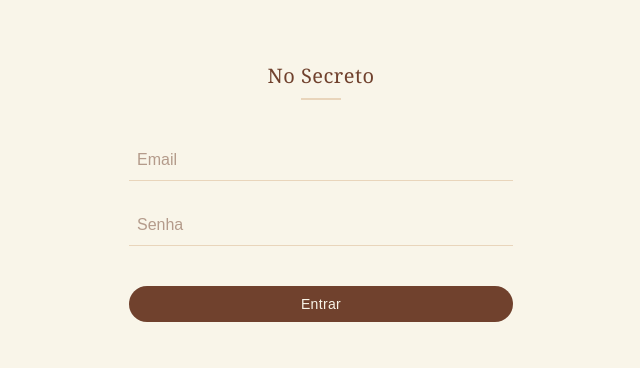
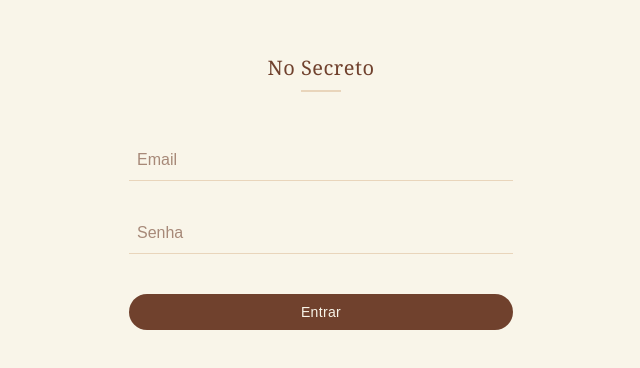
Before and after one commit to michelesannti/no-secreto, a Next.js app: page /login in a window 1280 px wide. Shown: the part 208-576 px from the top of the page, without its empty margins (319-959 px from the left). Built offline with nearby package versions, Linux system fonts and the light colour scheme.

Commit message:
refinamento final layout login alinhado com app

```diff
--- a/app/(auth)/login/page.tsx
+++ b/app/(auth)/login/page.tsx
@@ -31,14 +31,16 @@ export default function LoginPage() {
     <div className="min-h-screen bg-[#f9f5e9] flex items-center justify-center text-[#70412d] px-6">
       <div className="w-full max-w-sm">
 
-        <div className="mb-10 text-center">
+        {/* Título */}
+        <div className="mb-12 text-center">
           <h1 className="text-xl font-serif tracking-wide">
             No Secreto
           </h1>
           <div className="w-10 h-[2px] bg-[#e9d5bb] mt-2 mx-auto"></div>
         </div>
 
-        <form onSubmit={handleLogin} className="flex flex-col gap-6">
+        {/* Form */}
+        <form onSubmit={handleLogin} className="flex flex-col gap-8">
 
           <input
             type="email"
@@ -46,7 +48,7 @@ export default function LoginPage() {
             value={email}
             onChange={(e) => setEmail(e.target.value)}
             required
-            className="bg-transparent border-b border-[#e9d5bb] p-2 focus:outline-none"
+            className="bg-transparent border-b border-[#e9d5bb] p-2 text-[#70412d] placeholder:text-[#70412d]/60 focus:outline-none"
           />
 
           <input
@@ -55,12 +57,12 @@ export default function LoginPage() {
             value={password}
             onChange={(e) => setPassword(e.target.value)}
             required
-            className="bg-transparent border-b border-[#e9d5bb] p-2 focus:outline-none"
+            className="bg-transparent border-b border-[#e9d5bb] p-2 text-[#70412d] placeholder:text-[#70412d]/60 focus:outline-none"
           />
 
           <button
             type="submit"
-            className="mt-4 py-2 rounded-full bg-[#70412d] text-[#f9f5e9] text-sm tracking-wide"
+            className="mt-2 py-2 rounded-full bg-[#70412d] text-[#f9f5e9] text-sm tracking-wide transition hover:opacity-90"
           >
             Entrar
           </button>
@@ -70,6 +72,7 @@ export default function LoginPage() {
               {message}
             </p>
           )}
+
         </form>
 
       </div>
```
